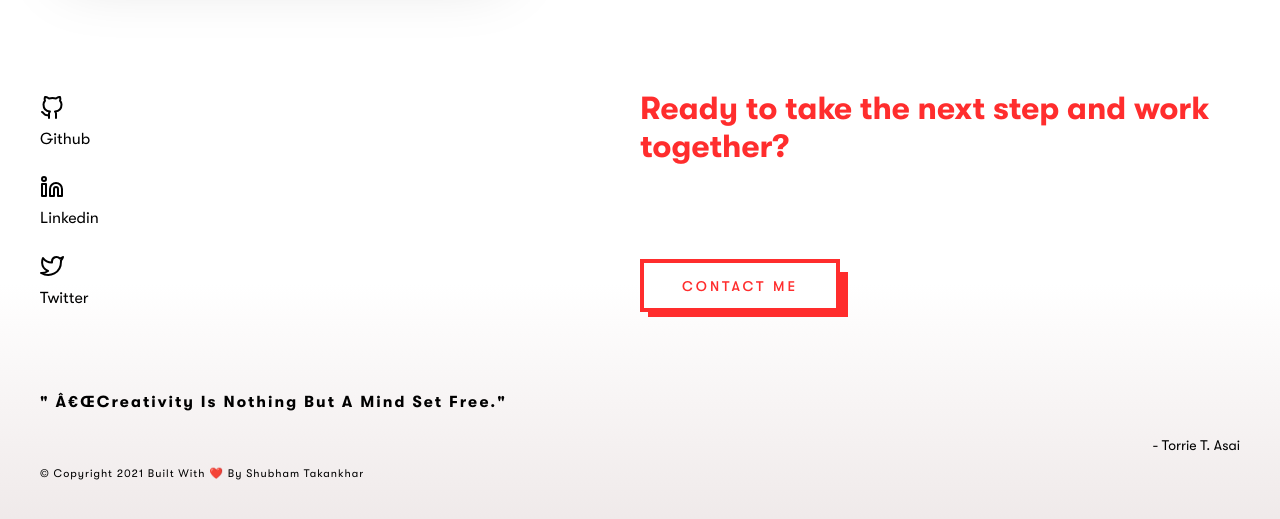
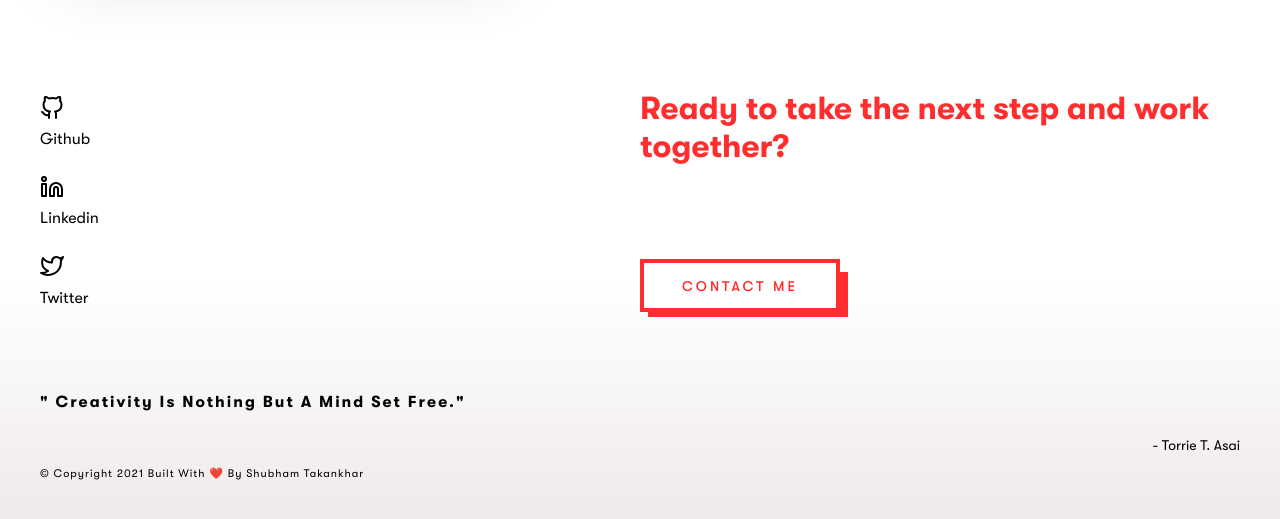
Before and after one commit to geekyshubham/minimal-portfolio-blog, a Gatsby site: page / in a window 1280 px wide. Shown: the part 681-1200 px from the top of the page. Built offline with nearby package versions, Linux system fonts and the light colour scheme; Gatsby itself is replaced by a stand-in of ours.

Commit message:
profile update

```diff
--- a/src/components/layout/footer/index.jsx
+++ b/src/components/layout/footer/index.jsx
@@ -28,7 +28,7 @@ const Footer = () => {
 						</div>
 					</FooterBody>
 					<div className="box">
-						<SubRight> " â€œCreativity is nothing but a mind set free." </SubRight> <Author> - Torrie T. Asai </Author>
+						<SubRight> " Creativity is nothing but a mind set free." </SubRight> <Author> - Torrie T. Asai </Author>
 						<CopyRight className="text-dark">
 							©
 
```
Also changed, not shown: src/assets/img/profile.jfif (deleted), src/assets/img/profile.webp.
